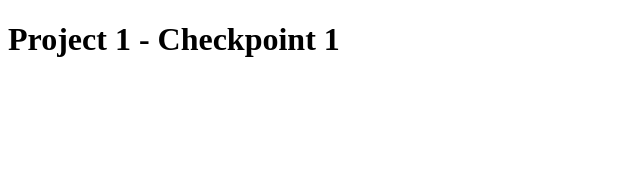
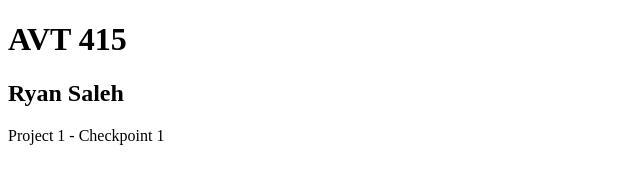
Before and after one commit to ryansaleh1/avt415, a plain HTML site: page index.html in a window 1280 px wide. Shown: the whole page, without its empty margins (0-640 px from the left). Drawn offline with Linux system fonts and the light colour scheme.

Commit message:
Add files via upload

```diff
--- a/index.html
+++ b/index.html
@@ -6,9 +6,9 @@
 	<title>Ryan Saleh</title>
 	</head>
 	<body>
-	<h1>Project 1 - Checkpoint 1</h1>
-	<h2></h2>
-	<p></p>
+	<h1>AVT 415</h1>
+	<h2>Ryan Saleh</h2>
+	<p>Project 1 - Checkpoint 1</p>
 	<p></p>
 	</body>
 	</html>
```
